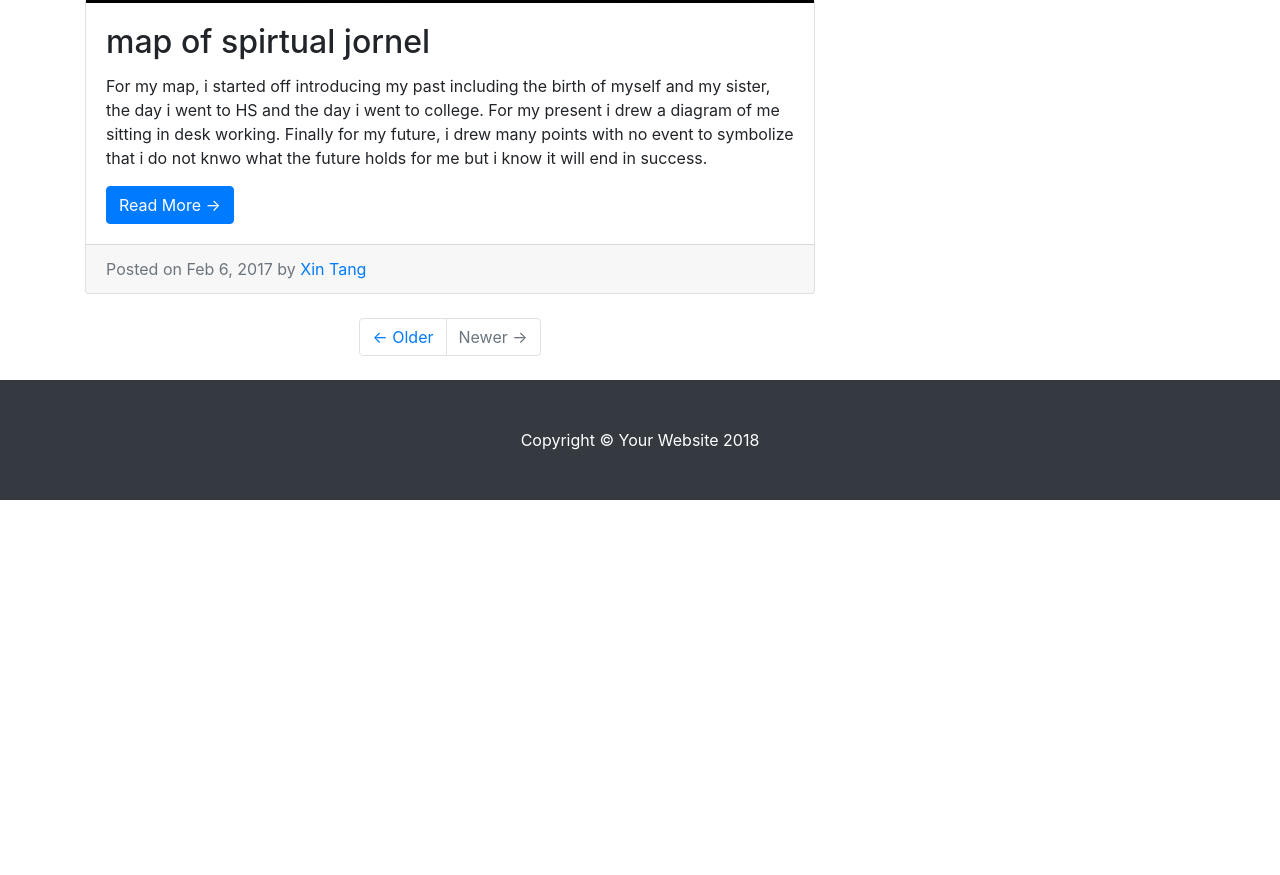
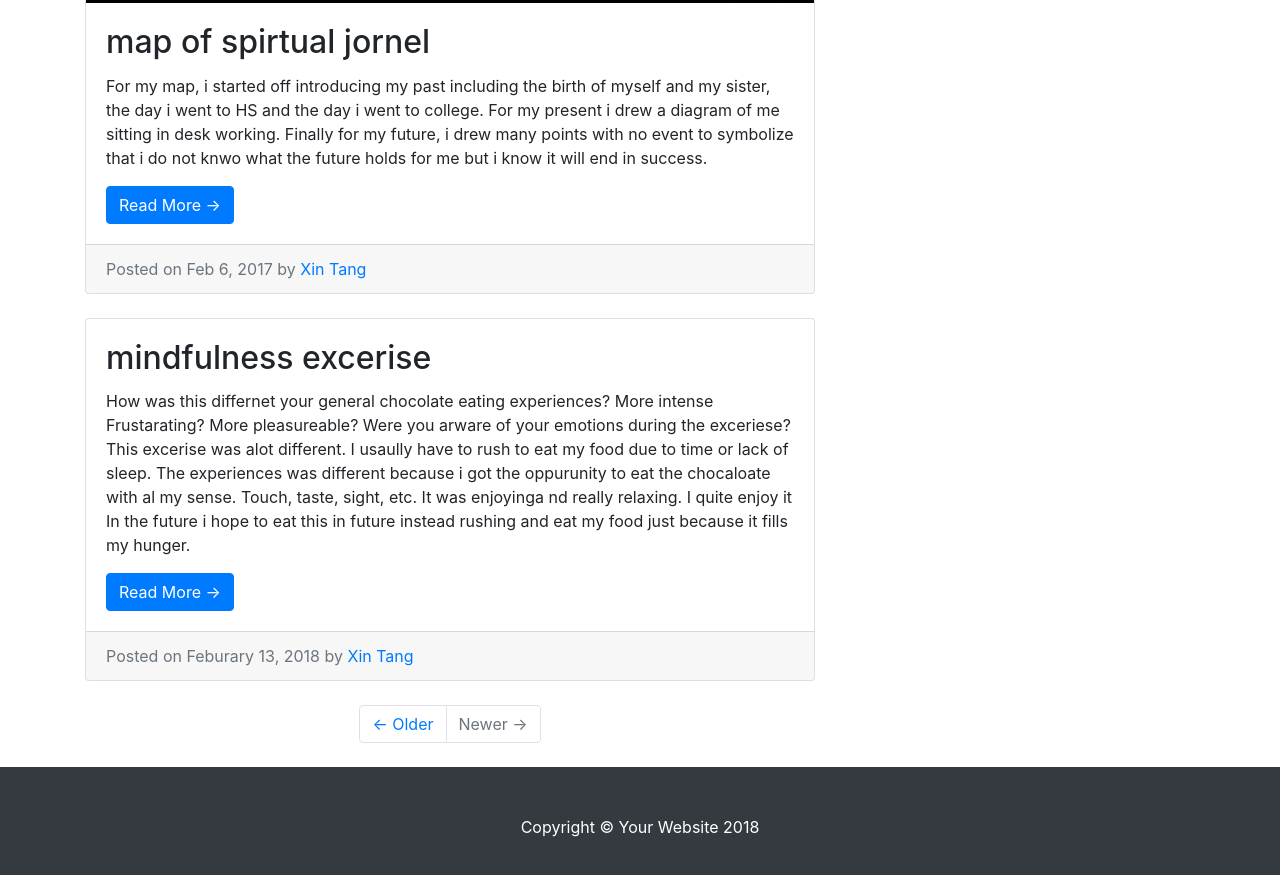
Before and after one commit to xtang100/Wrt205.github.io, a plain HTML site: page e-portfolio.html in a window 1280 px wide. Shown: the part 3225-4100 px from the top of the page. Before the commit the page ends 3725 px from the top, so only its background shows below. Drawn offline with Linux system fonts and the light colour scheme.

Commit message:
Update e-portfolio.html

```diff
--- a/e-portfolio.html
+++ b/e-portfolio.html
@@ -176,6 +176,25 @@
             </div>
           </div>
 
+          <div class="card mb-4">
+            <div class="card-body">
+              <h2 class="card-title">mindfulness excerise </h2>
+              <p class="card-text">
+                How was this differnet your general chocolate eating experiences? More intense Frustarating? More pleasureable? Were
+                you arware of your emotions during the exceriese?
+
+                This excerise was alot different. I usaully have to rush to eat my food due to time or lack of sleep. The experiences was different
+                because i got the oppurunity to eat the chocaloate with al my sense. Touch, taste, sight, etc. It was enjoyinga nd really relaxing. I quite enjoy it
+                In the future i hope to eat this in future instead rushing and eat my food just because it fills my hunger.
+              </p>
+              <a href="#" class="btn btn-primary">Read More &rarr;</a>
+            </div>
+            <div class="card-footer text-muted">
+              Posted on Feburary 13, 2018 by
+              <a href="#">Xin Tang</a>
+            </div>
+          </div>
+
           <!-- Pagination -->
           <ul class="pagination justify-content-center mb-4">
             <li class="page-item">
```
